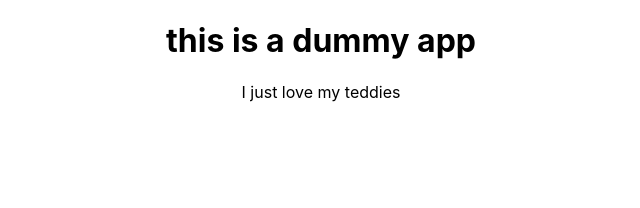
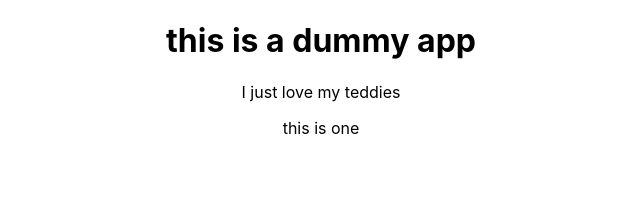
Before and after one commit to Aid19801/agne, a React (Create React App) app: page / in a window 1280 px wide. Shown: the top 208 px of the page, without its empty margins (319-959 px from the left). Built offline with nearby package versions, Linux system fonts and the light colour scheme.

Commit message:
commit 1

```diff
--- a/src/App.js
+++ b/src/App.js
@@ -7,6 +7,7 @@ function App() {
     <div className="App">
     <h1>this is a dummy app</h1>
     <p>I just love my teddies</p>
+    <p>this is one</p>
     </div>
   );
 }
```
